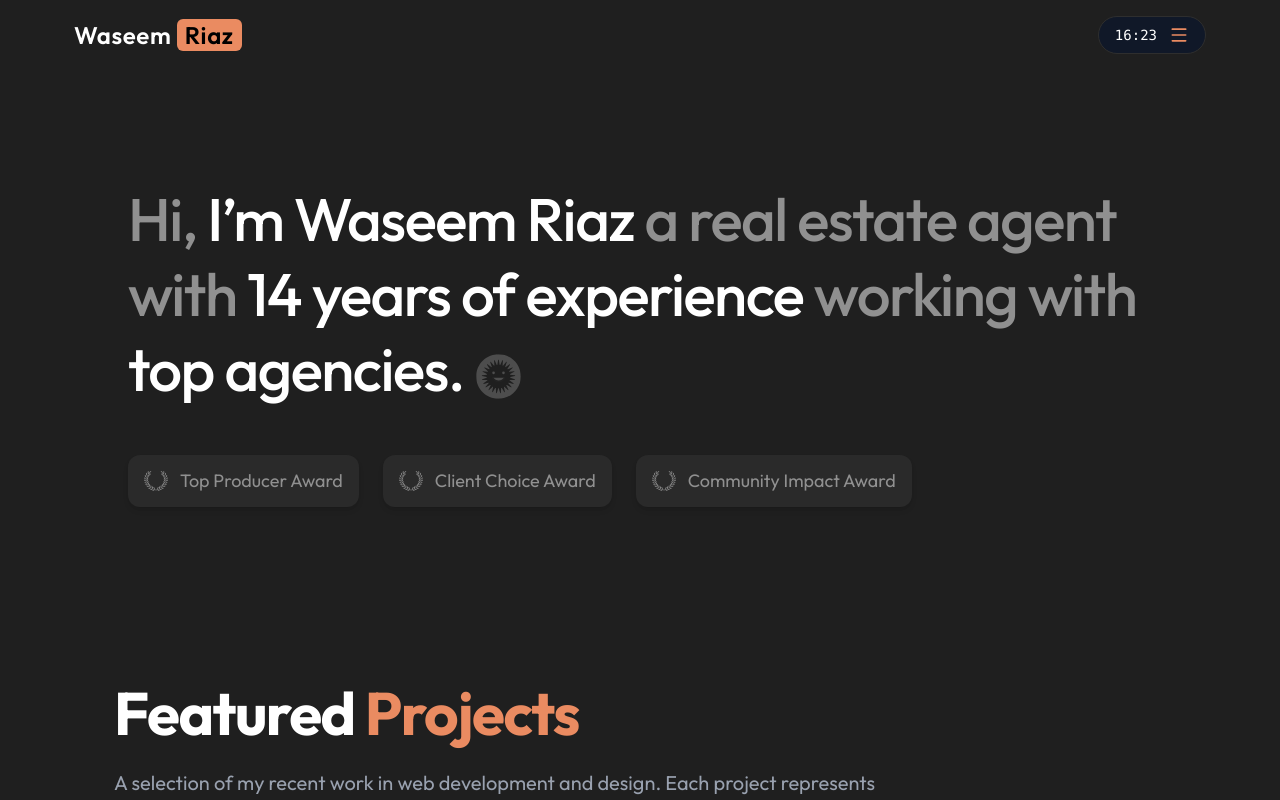
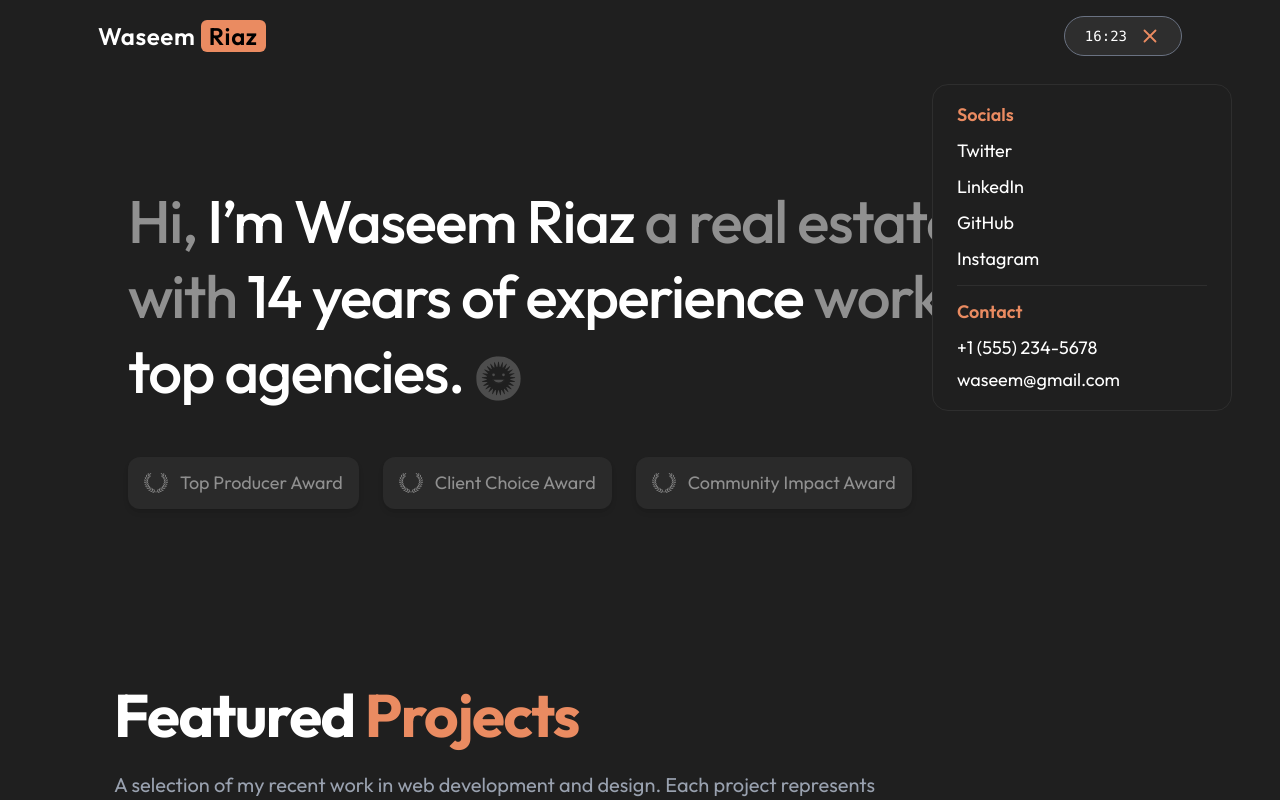
Before and after one commit to CODEMASTER-ABDULLAH-92/client_portfolio, a Next.js app: page / in a window 1280 px wide. Both pictures are taken after a click on the icon 1179 px from the left and 35 px from the top of the page. Shown: the top 800 px of the page. Built offline with nearby package versions, Linux system fonts and the light colour scheme.

Commit message:
Update Nav.tsx

```diff
--- a/src/app/components/Nav.tsx
+++ b/src/app/components/Nav.tsx
@@ -1,8 +1,11 @@
-import { Menu } from "lucide-react";
+"use client";
+
+import { Menu, X } from "lucide-react";
 import Link from "next/link";
-import React from "react";
+import React, { useState } from "react";
 
 const Nav = () => {
+  const [openPopUp, setOpenPopUp] = useState(false);
   const time = new Date();
 
   // ✅ Format time with leading zeros (HH:MM)
@@ -12,8 +15,8 @@ const Nav = () => {
     .padStart(2, "0")}`;
 
   return (
-    <nav>
-      <div className="flex justify-between items-center px-6 py-4">
+    <nav className="w-full ">
+      <div className="flex justify-between items-center px-6 md:px-12 py-4">
         {/* Brand Name */}
         <Link
           className="text-white font-semibold text-2xl tracking-wide hover:opacity-80 transition"
@@ -26,14 +29,59 @@ const Nav = () => {
         </Link>
 
         {/* Time + Menu */}
-        <div className="flex items-center justify-between gap-3 border border-[#2e2e2e] rounded-full px-4 py-2 w-fit bg-gray-900">
+        <div className="flex items-center gap-3 border bg-[#2e2e2e] border-gray-500 rounded-full px-5 py-2">
           <span className="text-white font-mono text-sm">{formattedTime}</span>
-          <Menu
-            size={20}
-            className="text-[#ea8b61] cursor-pointer hover:scale-110 transition-transform"
-          />
+          {openPopUp ? (
+            <X
+              size={22}
+              className="text-[#ea8b61] cursor-pointer hover:scale-110 transition-transform"
+              onClick={() => setOpenPopUp(false)}
+            />
+          ) : (
+            <Menu
+              size={22}
+              className="text-[#ea8b61] cursor-pointer hover:scale-110 transition-transform"
+              onClick={() => setOpenPopUp(true)}
+            />
+          )}
         </div>
+      </div>
 
+      {/* Pop-up Section */}
+      <div
+        className={`absolute right-6 md:right-12 mt-3 bg-[#1f1f1f] border border-[#2e2e2e] rounded-2xl px-6 py-4 w-[80%] sm:w-[300px] transform transition-all duration-300 ease-in-out ${
+          openPopUp
+            ? "opacity-100 translate-y-0 scale-100"
+            : "opacity-0 -translate-y-3 scale-95 pointer-events-none"
+        }`}
+      >
+        <span className="text-[#ea8b61] text-lg font-semibold">Socials</span>
+        <ul className="flex flex-col justify-start items-start gap-2 mt-2 text-white">
+          <Link href="/" className="text-lg hover:underline">
+            Twitter
+          </Link>
+          <Link href="/" className="text-lg hover:underline">
+            LinkedIn
+          </Link>
+          <Link href="/" className="text-lg hover:underline">
+            GitHub
+          </Link>
+          <Link href="/" className="text-lg hover:underline">
+            Instagram
+          </Link>
+        </ul>
+
+        <hr className="border-[#2e2e2e] my-3" />
+
+        <span className="text-[#ea8b61] text-lg font-semibold">Contact</span>
+        <ul className="flex flex-col gap-1 mt-2">
+          <li className="text-white hover:underline text-lg">
+            +1 (555) 234-5678
+          </li>
+          <li className="text-white hover:underline text-lg">
+            waseem@gmail.com
+          </li>
+        </ul>
       </div>
     </nav>
   );
```
